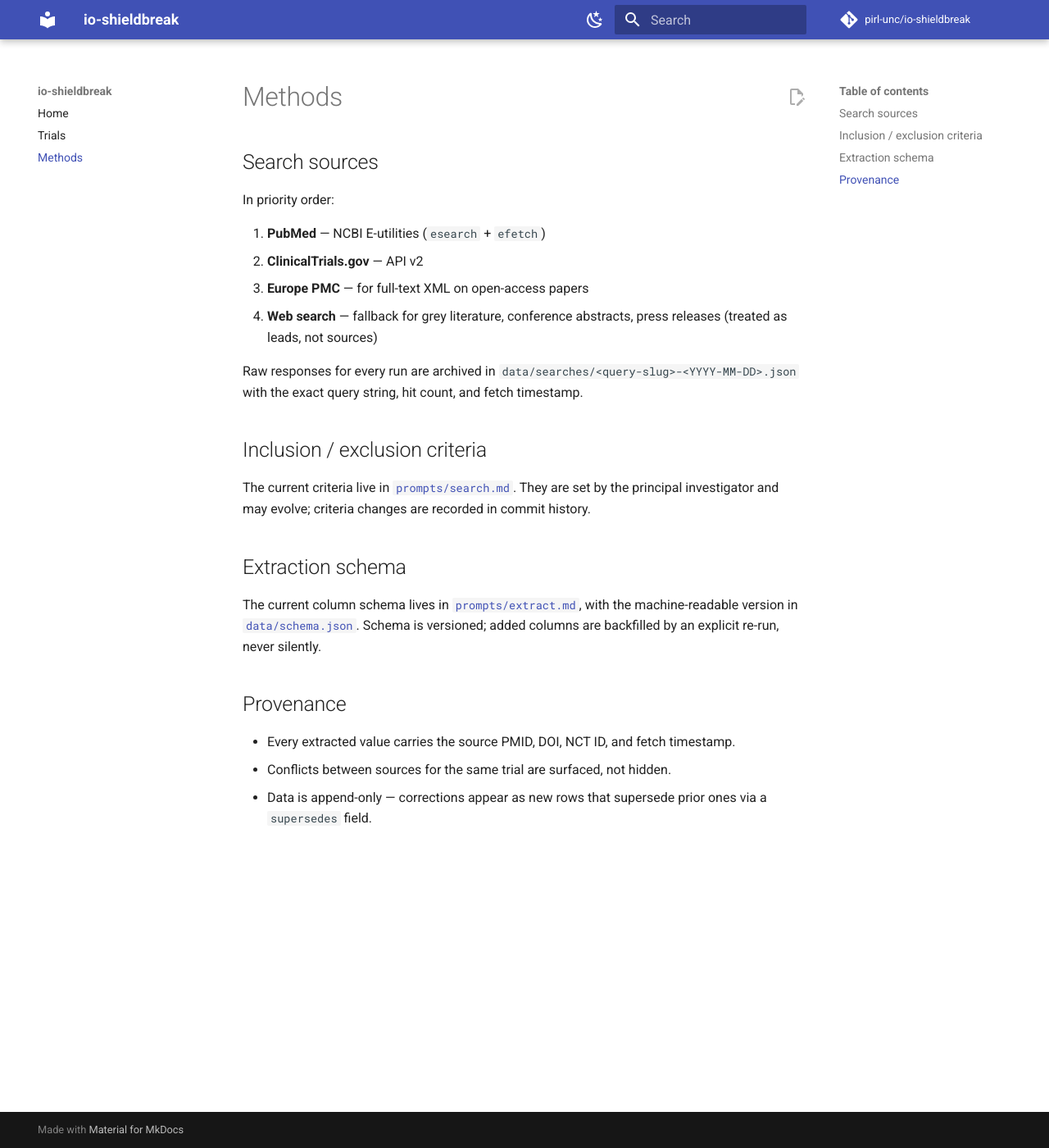
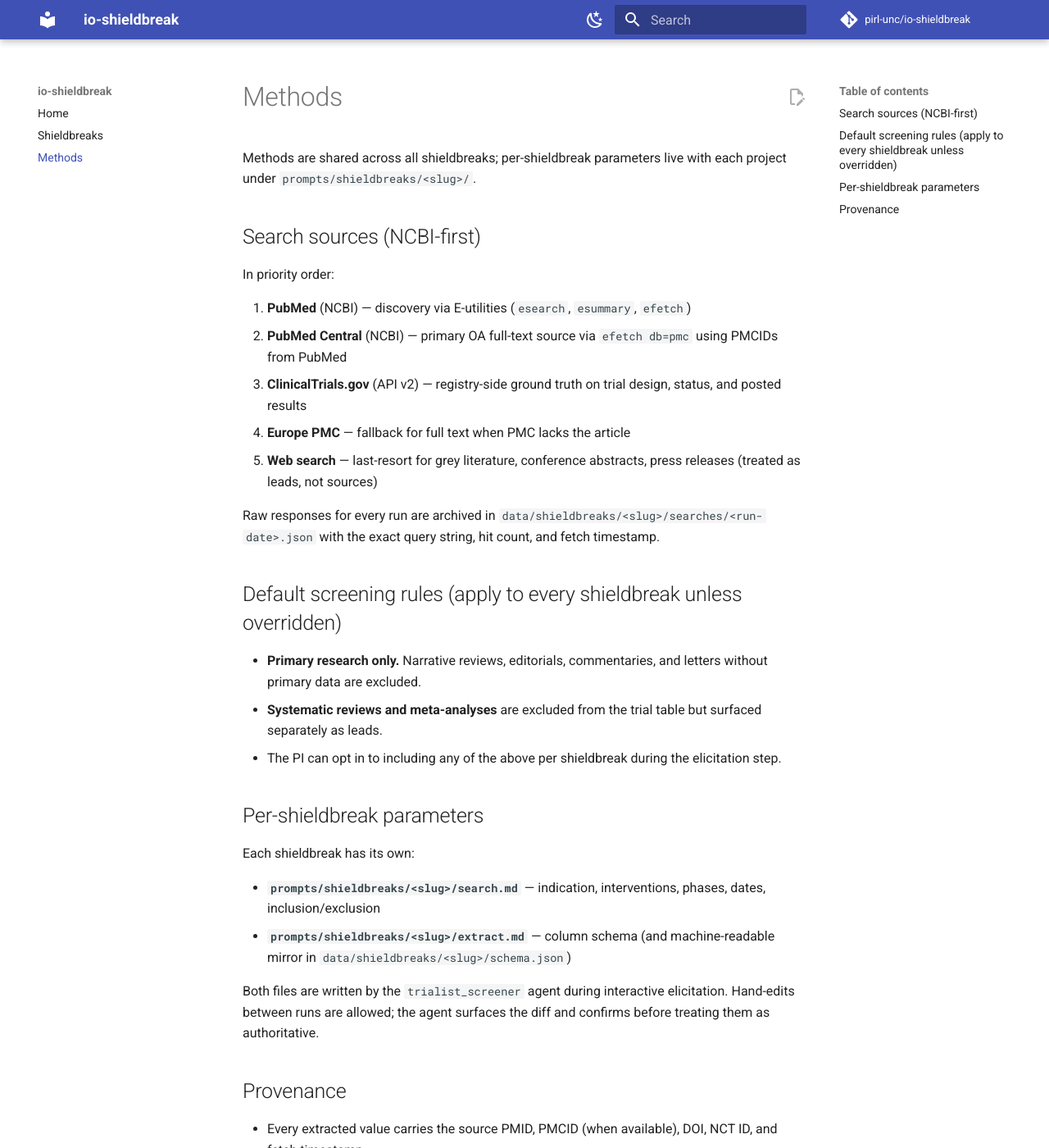
Before and after one commit to pirl-unc/io-shieldbreak, an MkDocs documentation site: the page built from docs/methods.md, in a window 1280 px wide and 1400 px high. Shown: the whole window at 82% size. Built offline with MkDocs 1.6.1 and Material for MkDocs 9.7.7, drawn with Linux system fonts in a browser that asks for light colours; comment, search, counter and statistics services are not loaded; some of the changed text lies outside the part shown.

Commit message:
restructure: organize site by per-project "shieldbreak" slug
Each shieldbreak is now fully isolated end-to-end across prompts/, data/,
and docs/ under prompts/shieldbreaks/<slug>/, data/shieldbreaks/<slug>/,
and docs/shieldbreaks/<slug>/. The agent creates or picks a slug as its
first action and never touches files outside the active shieldbreak.

- Removed flat prompts/{search,extract}.md, data/{trials.jsonl,schema.json,
  searches/}, docs/trials.md.
- Added per-shieldbreak directory structure with .gitkeeps.
- New docs/shieldbreaks/index.md as the project directory.
- mkdocs.yml nav updated (Trials -> Shieldbreaks).
- README, docs/index.md, docs/methods.md updated to describe the new layout.
- trialist_screener agent gains Step 0 (pick or create a shieldbreak),
  per-slug file paths throughout, and a shieldbreak-isolation invariant.
  Workflow now also updates docs/shieldbreaks/index.md when creating a
  new shieldbreak.

Co-Authored-By: Claude Opus 4.7 (1M context) <noreply@anthropic.com>

```diff
--- a/docs/methods.md
+++ b/docs/methods.md
@@ -1,26 +1,37 @@
 # Methods
 
-## Search sources
+Methods are shared across all shieldbreaks; per-shieldbreak parameters live with each project under `prompts/shieldbreaks/<slug>/`.
+
+## Search sources (NCBI-first)
 
 In priority order:
 
-1. **PubMed** — NCBI E-utilities (`esearch` + `efetch`)
-2. **ClinicalTrials.gov** — API v2
-3. **Europe PMC** — for full-text XML on open-access papers
-4. **Web search** — fallback for grey literature, conference abstracts, press releases (treated as leads, not sources)
+1. **PubMed** (NCBI) — discovery via E-utilities (`esearch`, `esummary`, `efetch`)
+2. **PubMed Central** (NCBI) — primary OA full-text source via `efetch db=pmc` using PMCIDs from PubMed
+3. **ClinicalTrials.gov** (API v2) — registry-side ground truth on trial design, status, and posted results
+4. **Europe PMC** — fallback for full text when PMC lacks the article
+5. **Web search** — last-resort for grey literature, conference abstracts, press releases (treated as leads, not sources)
 
-Raw responses for every run are archived in `data/searches/<query-slug>-<YYYY-MM-DD>.json` with the exact query string, hit count, and fetch timestamp.
+Raw responses for every run are archived in `data/shieldbreaks/<slug>/searches/<run-date>.json` with the exact query string, hit count, and fetch timestamp.
 
-## Inclusion / exclusion criteria
+## Default screening rules (apply to every shieldbreak unless overridden)
 
-The current criteria live in [`prompts/search.md`](https://github.com/pirl-unc/io-shieldbreak/blob/main/prompts/search.md). They are set by the principal investigator and may evolve; criteria changes are recorded in commit history.
+- **Primary research only.** Narrative reviews, editorials, commentaries, and letters without primary data are excluded.
+- **Systematic reviews and meta-analyses** are excluded from the trial table but surfaced separately as leads.
+- The PI can opt in to including any of the above per shieldbreak during the elicitation step.
 
-## Extraction schema
+## Per-shieldbreak parameters
 
-The current column schema lives in [`prompts/extract.md`](https://github.com/pirl-unc/io-shieldbreak/blob/main/prompts/extract.md), with the machine-readable version in [`data/schema.json`](https://github.com/pirl-unc/io-shieldbreak/blob/main/data/schema.json). Schema is versioned; added columns are backfilled by an explicit re-run, never silently.
+Each shieldbreak has its own:
+
+- **`prompts/shieldbreaks/<slug>/search.md`** — indication, interventions, phases, dates, inclusion/exclusion
+- **`prompts/shieldbreaks/<slug>/extract.md`** — column schema (and machine-readable mirror in `data/shieldbreaks/<slug>/schema.json`)
+
+Both files are written by the `trialist_screener` agent during interactive elicitation. Hand-edits between runs are allowed; the agent surfaces the diff and confirms before treating them as authoritative.
 
 ## Provenance
 
-- Every extracted value carries the source PMID, DOI, NCT ID, and fetch timestamp.
+- Every extracted value carries the source PMID, PMCID (when available), DOI, NCT ID, and fetch timestamp.
+- The full-text tier used is recorded per row in `source_type`: `pmc_full_text`, `europepmc_full_text`, or `pubmed_abstract`.
 - Conflicts between sources for the same trial are surfaced, not hidden.
 - Data is append-only — corrections appear as new rows that supersede prior ones via a `supersedes` field.
--- /dev/null
+++ b/docs/shieldbreaks/index.md
@@ -0,0 +1,18 @@
+# Shieldbreaks
+
+A "shieldbreak" is a single project query — one research question with its own search parameters, extraction schema, and trial table. Each lives in its own subdirectory so it can evolve independently of the others.
+
+## Active shieldbreaks
+
+_(no shieldbreaks yet — the first will appear here once `trialist_screener` runs)_
+
+## Adding a shieldbreak
+
+Invoke the `trialist_screener` Claude Code subagent and answer "new shieldbreak" when prompted. The agent will:
+
+1. Ask for a project name and propose a slug (kebab-case)
+2. Elicit the search parameters → write to `prompts/shieldbreaks/<slug>/search.md`
+3. Elicit the extraction schema → write to `prompts/shieldbreaks/<slug>/extract.md` and `data/shieldbreaks/<slug>/schema.json`
+4. Run the search, screen, extract → append to `data/shieldbreaks/<slug>/trials.jsonl`
+5. Generate `docs/shieldbreaks/<slug>/index.md` with the trial table
+6. Add a row to this index page linking to the new project
--- a/mkdocs.yml
+++ b/mkdocs.yml
@@ -50,5 +50,5 @@ markdown_extensions:
 
 nav:
   - Home: index.md
-  - Trials: trials.md
+  - Shieldbreaks: shieldbreaks/index.md
   - Methods: methods.md
```
Also changed, not shown: .claude/agents/trialist_screener.md (+66 -40 lines), README.md (+28 -18 lines), docs/index.md (+6 -8 lines), docs/trials.md (deleted, +0 -13 lines), prompts/extract.md (deleted, +0 -9 lines), prompts/search.md (deleted, +0 -9 lines), 3 other files.
